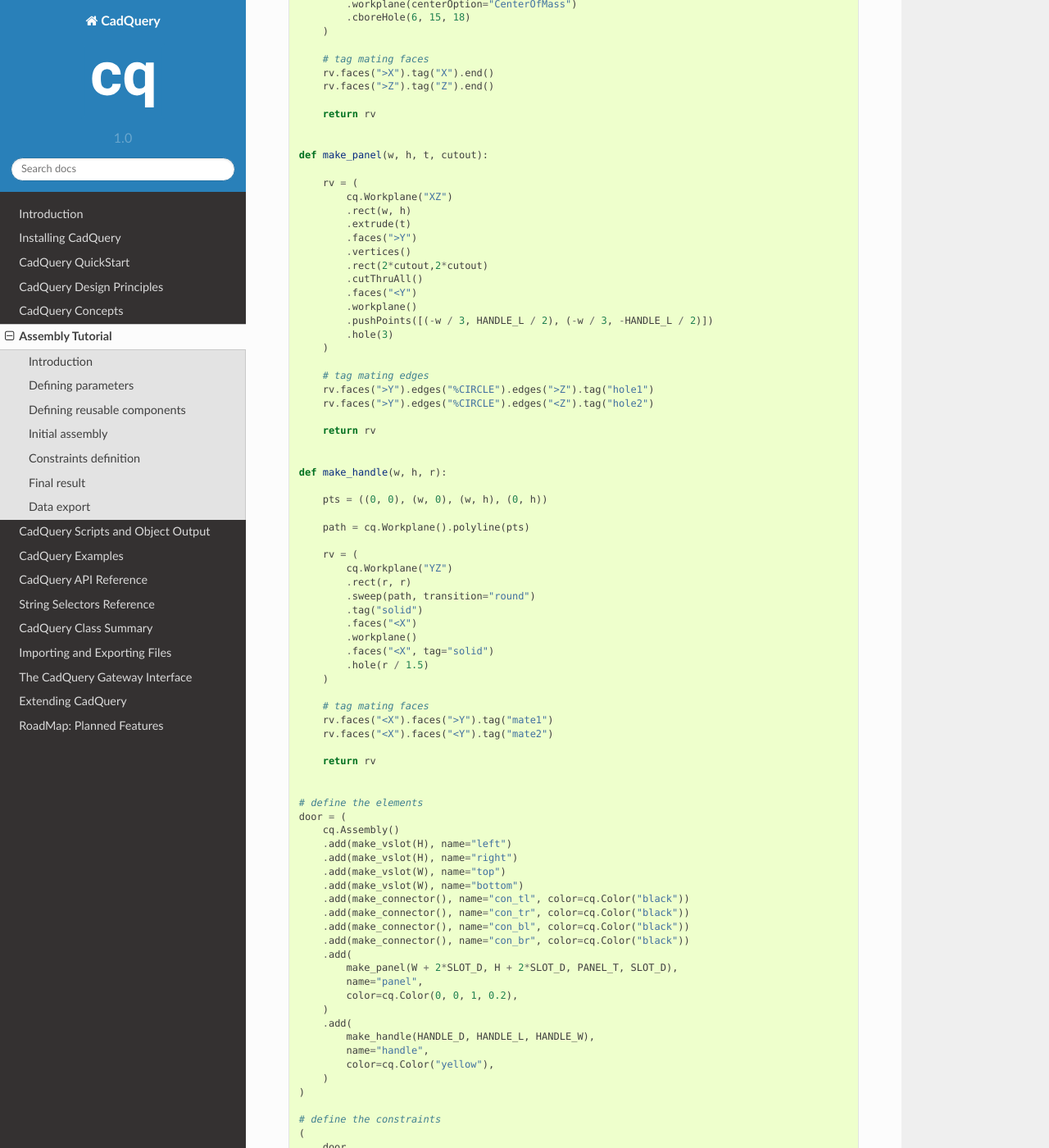
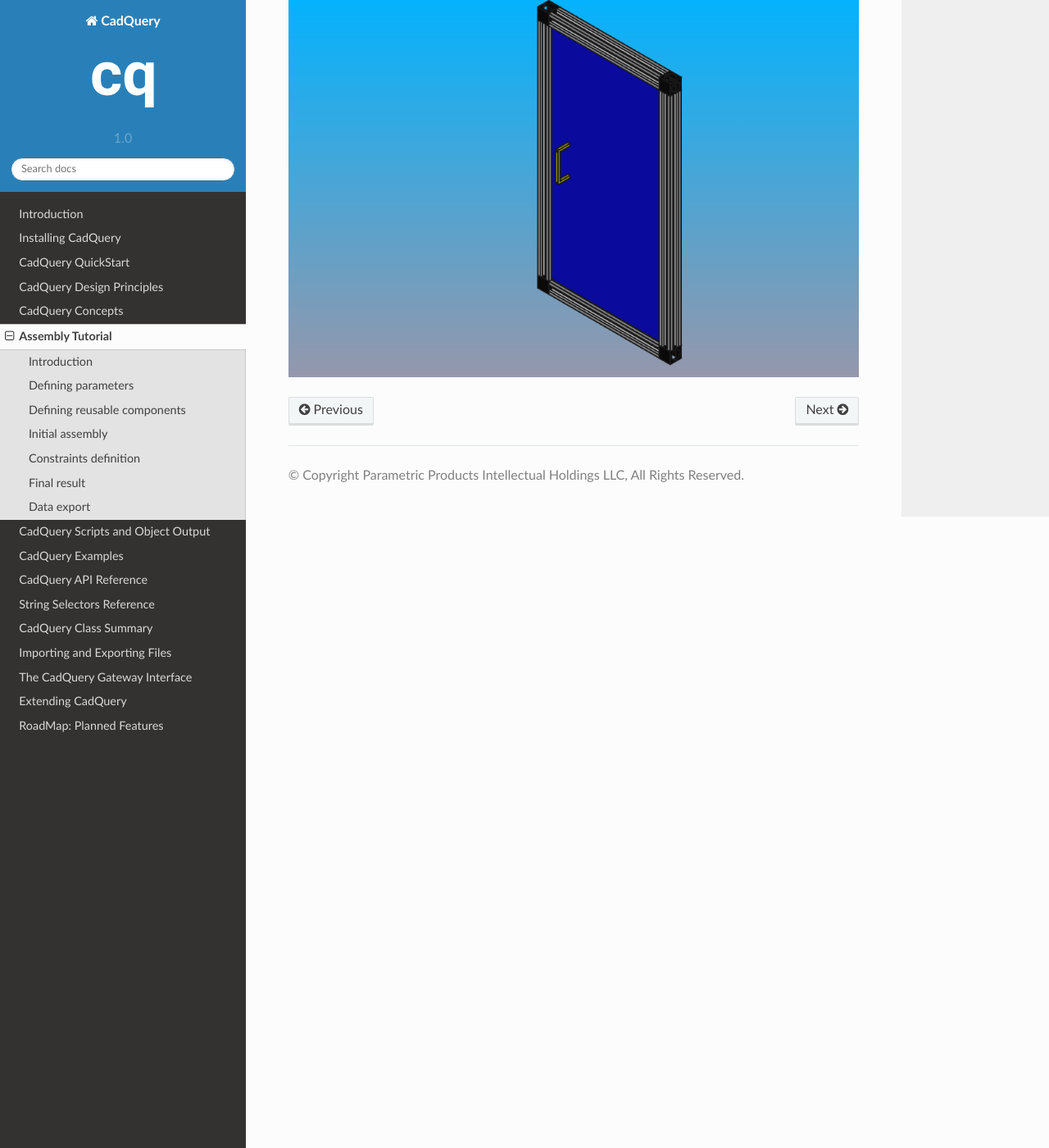
Before and after one commit to CadQuery/cadquery, a Sphinx documentation site: the page built from doc/assy.rst, in a window 1280 px wide and 1400 px high, scrolled down 4327 px. Shown: the whole window at 82% size. Built offline with Sphinx 7.4.7 and the Read the Docs theme 2.0.0, drawn with Linux system fonts in a browser that asks for light colours; some of the changed text lies outside the part shown.

Commit message:
Use cq_vtk in the assy docs

```diff
--- a/doc/assy.rst
+++ b/doc/assy.rst
@@ -205,7 +205,8 @@
 
 Below is the complete code including the final solve step.
 
-.. code-block:: python
+.. cq_vtk::
+    :height: 600px
 
     import cadquery as cq
 
@@ -354,10 +355,6 @@
 
     show_object(door,name='door')
 
-This code generates the following assembly.
-
-..  image:: _static/door_assy.png
-
 
 Data export
 ===========
```
Also changed, not shown: 1 other file.
